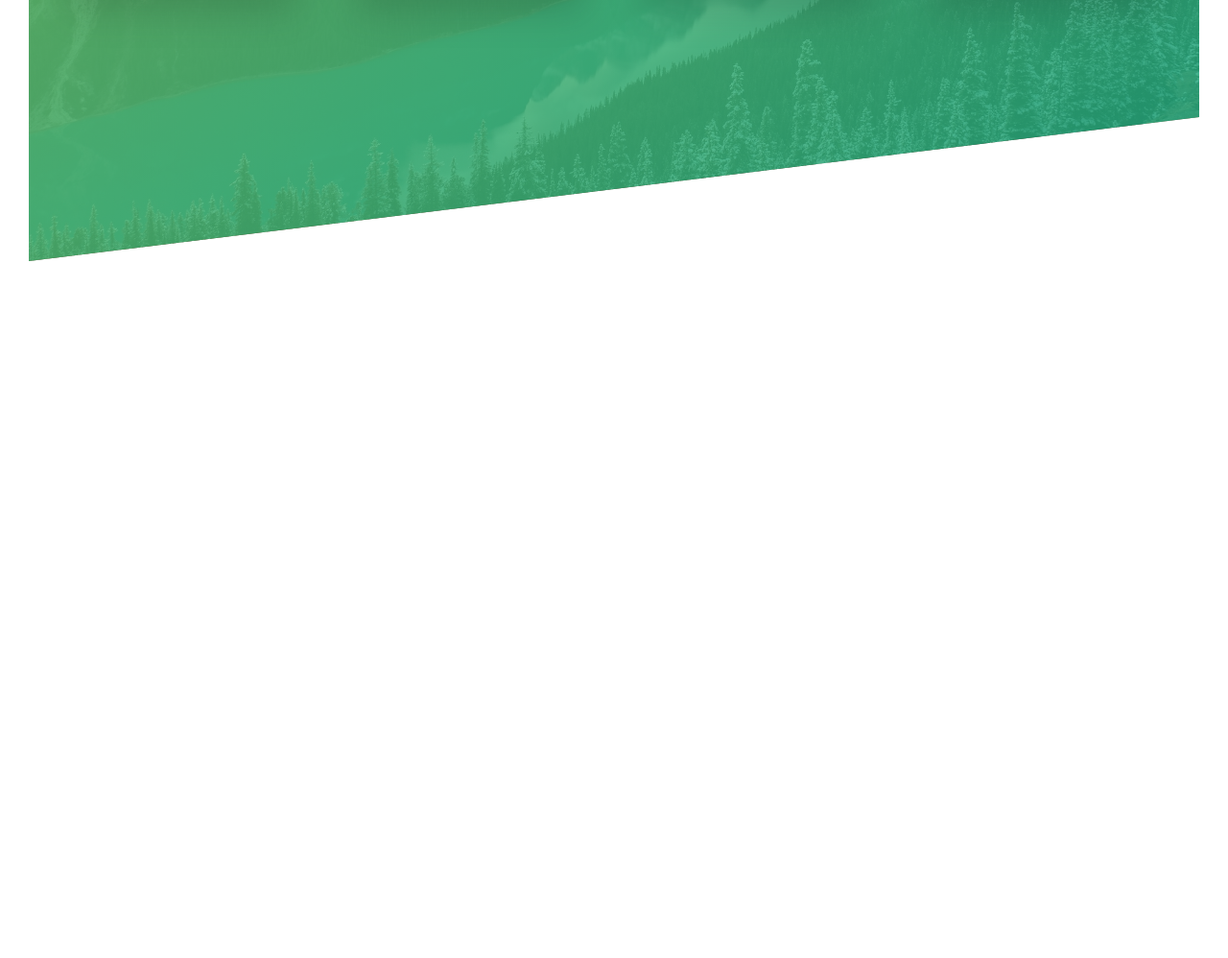
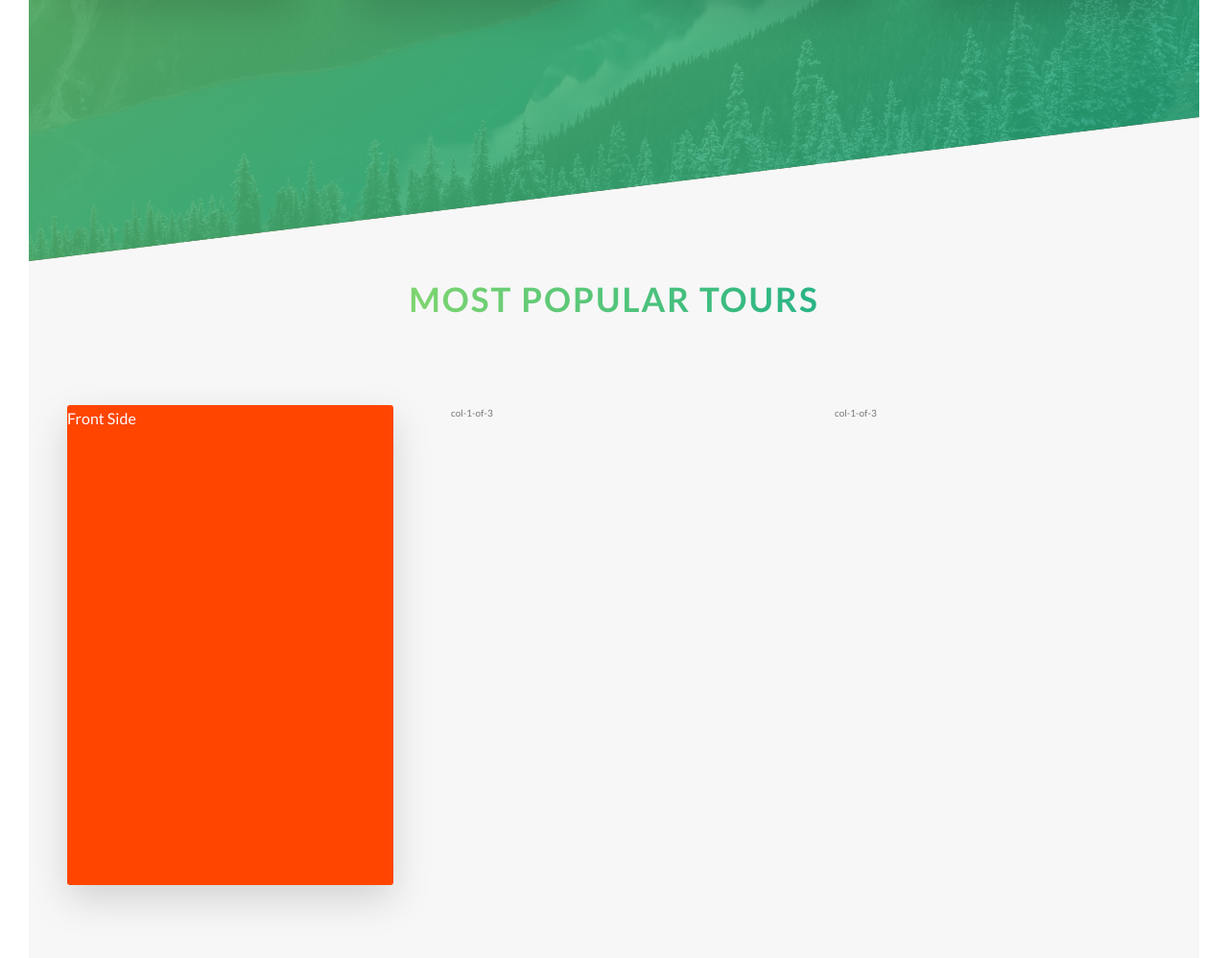
Before and after one commit to prantomollick/natours-HTML-Template, a website: page index.html in a window 1280 px wide. Shown: the part 1963-2961 px from the top of the page at 96% size. Before the commit the page ends 2235 px from the top, so only its background shows below. Drawn offline with Linux system fonts and the light colour scheme.

Commit message:
building the tour section

```diff
--- a/index.html
+++ b/index.html
@@ -111,6 +111,30 @@
                 </div>
             </div>
         </section>
+
+        <section class="section-tours">
+            <div class="u-center-text u-margin-bottom-big">
+                <h2 class="heading-secondary">
+                    Most popular tours
+                </h2>
+            </div>
+            <div class="row">
+                <div class="col-1-of-3">
+                    <div class="card">
+                        <div class="card__side card__side--front">Front Side</div>
+                        <div class="card__side card__side--back card__side--back-1">Back Side</div>
+                    </div>
+                </div>
+                <div class="col-1-of-3">
+                    col-1-of-3
+                </div>
+                <div class="col-1-of-3">
+                    col-1-of-3
+                </div>
+            </div>
+
+        </section>
+
     </main>
 
 
--- a/sass/abstracts/_variables.scss
+++ b/sass/abstracts/_variables.scss
@@ -1,6 +1,13 @@
 $color-primary: #55c57a;
 $color-primary-light: #7ed56f;
 $color-primary-dark: #28b485;
+
+$color-secondary-light: #ffb900;
+$color-secondary-dark: #ff7730;
+
+$color-tertiary-light: #2998ff;
+$color-tertiary-dark: #5643fa;
+
 
 $color-grey-light-1: #f7f7f7;
 
--- /dev/null
+++ b/sass/components/_card.scss
@@ -0,0 +1,44 @@
+.card {
+  -moz-perspective: 150rem;
+  perspective: 150rem;
+  position: relative;
+  height: 50rem;
+
+  &__side {
+    height: 50rem;
+    color: #fff;
+    font-size: 1.6rem;
+
+    transition: all 0.8s ease;
+    position: absolute;
+    top: 0;
+    left: 0;
+    width: 100%;
+    -webkit-backface-visibility: hidden;
+    backface-visibility: hidden;
+    border-radius: 3px;
+    box-shadow: 0 1.5rem 4rem rgba($color-black, $alpha: .15);
+
+    &--front {
+      background-color: orangered;
+    }
+
+    &--back {
+      // background-color: green;
+      transform: rotateY(180deg);
+
+      &-1 {
+        background-image: linear-gradient(to right bottom, $color-secondary-light, $color-secondary-dark);
+      }
+    }
+
+  }
+
+  &:hover &__side--front {
+    transform: rotateY(180deg);
+  }
+
+  &:hover &__side--back {
+    transform: rotateY(0deg);
+  }
+}
--- a/sass/main.scss
+++ b/sass/main.scss
@@ -9,8 +9,10 @@
 @import "base/utilities";
 
 @import "components/button";
+@import "components/card";
 @import "components/composition";
 @import "components/feature-box";
+
 
 @import "layout/grid";
 @import "layout/header";
--- a/sass/pages/_home.scss
+++ b/sass/pages/_home.scss
@@ -18,3 +18,9 @@
     transform: skewY(7deg);
   }
 }
+
+.section-tours {
+  background-color: $color-grey-light-1;
+  padding: 20rem 0 50rem 0;
+  margin-top: -11.5rem;
+}
```
Also changed, not shown: css/style.css.
